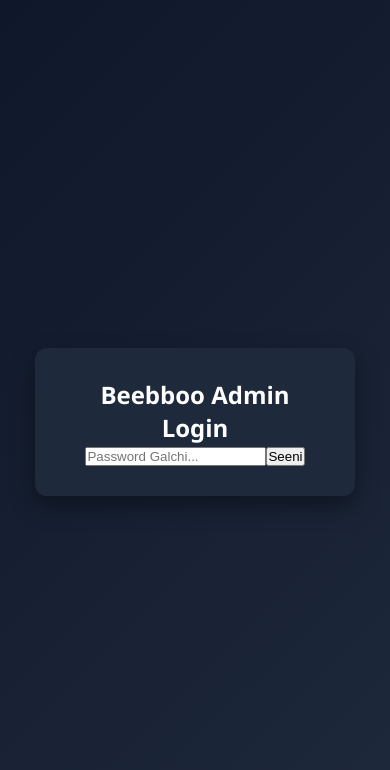
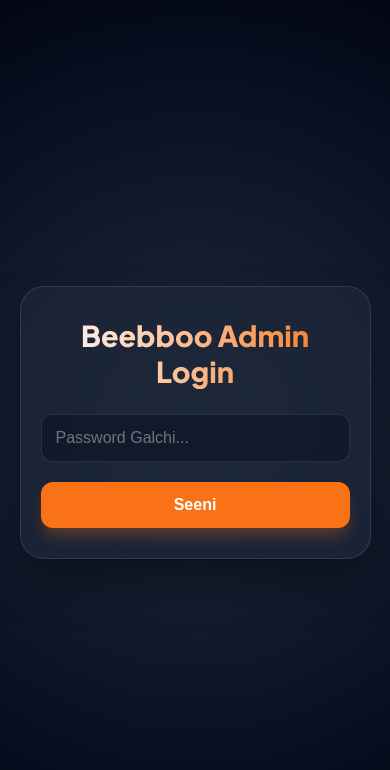
Before and after one commit to sebona9888/beebboo-burger, a React (Vite) app: page /admin in a window 390 px wide. Shown: the top 770 px of the page. Built offline with nearby package versions, Linux system fonts and the light colour scheme.

Commit message:
Moved navbar to left and fixed mobile text size

```diff
--- a/src/components/AdminDashboard/AdminDashboard.css
+++ b/src/components/AdminDashboard/AdminDashboard.css
@@ -1,195 +1,192 @@
-/* ===== GLOBAL ===== */
+/* ===== GLOBAL & LAYOUT ===== */
 body {
     margin: 0;
-    font-family: 'Segoe UI', Tahoma, Geneva, Verdana, sans-serif;
-    background: linear-gradient(135deg, #0f172a, #1e293b);
+    font-family: 'Plus Jakarta Sans', sans-serif;
+    /* Font ammayyaa */
+    background: #020617;
+    /* Halluu dukkana ammayyaa */
     color: #fff;
     min-height: 100vh;
 }
 
-/* ===== LOGIN ===== */
+/* ===== MODERN LOGIN DESIGN ===== */
 .login-overlay {
     height: 100vh;
     display: flex;
     justify-content: center;
     align-items: center;
+    background: radial-gradient(circle at center, #1e293b 0%, #020617 100%);
 }
 
 .login-card {
-    background: #1e293b;
-    padding: 30px;
-    border-radius: 12px;
-    width: 320px;
+    background: rgba(30, 41, 59, 0.7);
+    backdrop-filter: blur(15px);
+    /* Glassmorphism effect */
+    padding: 40px;
+    border-radius: 24px;
+    width: 380px;
     text-align: center;
-    box-shadow: 0 10px 25px rgba(0, 0, 0, 0.4);
+    border: 1px solid rgba(255, 255, 255, 0.1);
+    box-shadow: 0 25px 50px -12px rgba(0, 0, 0, 0.5);
 }
 
-/* ===== ADMIN CONTAINER ===== */
+.login-card h2 {
+    font-size: 1.8rem;
+    font-weight: 800;
+    margin-bottom: 25px;
+    background: linear-gradient(to right, #fff, #f97316);
+    -webkit-background-clip: text;
+    -webkit-text-fill-color: transparent;
+}
+
+.login-card input {
+    width: 100%;
+    padding: 14px;
+    margin-bottom: 20px;
+    border-radius: 12px;
+    border: 1px solid rgba(255, 255, 255, 0.1);
+    background: rgba(15, 23, 42, 0.8);
+    color: white;
+    outline: none;
+    font-size: 1rem;
+    box-sizing: border-box;
+}
+
+.login-card button {
+    width: 100%;
+    padding: 14px;
+    background: #f97316;
+    border: none;
+    border-radius: 12px;
+    color: white;
+    font-weight: bold;
+    font-size: 1rem;
+    cursor: pointer;
+    transition: 0.3s ease;
+    box-shadow: 0 10px 15px -3px rgba(249, 115, 22, 0.3);
+}
+
+.login-card button:hover {
+    background: #fb923c;
+    transform: translateY(-2px);
+}
+
+/* ===== ADMIN DASHBOARD CONTAINER ===== */
 .admin-container {
-    max-width: 1000px;
+    max-width: 1100px;
     margin: auto;
-    padding: 40px 20px;
+    padding: 100px 20px 40px;
+    /* Navbar jala akka hin galle */
     display: flex;
     flex-direction: column;
-    /* Iskiiriinii hunda irratti gadi hiriirsa */
-    gap: 30px;
+    gap: 40px;
 }
 
 .admin-title {
     text-align: center;
-    font-size: 32px;
-    font-weight: 800;
-    color: #fff;
-    margin-bottom: 10px;
+    font-size: 2.5rem;
+    font-weight: 900;
+    letter-spacing: -1px;
 }
 
-/* ===== FORM SECTION ===== */
-.add-burger-form {
-    background: #1e293b;
-    padding: 30px;
-    border-radius: 20px;
-    box-shadow: 0 10px 30px rgba(0, 0, 0, 0.3);
-    width: 100%;
-    box-sizing: border-box;
+/* ===== FORM & SECTIONS ===== */
+.add-burger-form,
+.burgers-section {
+    background: #0f172a;
+    padding: 35px;
+    border-radius: 24px;
+    border: 1px solid rgba(255, 255, 255, 0.05);
+    box-shadow: 0 20px 25px -5px rgba(0, 0, 0, 0.2);
 }
 
-.add-burger-form h3 {
-    text-align: center;
+.add-burger-form h3,
+.burgers-section h3 {
+    color: #f97316;
     margin-bottom: 25px;
-    color: #f97316;
     font-size: 1.5rem;
+    font-weight: 700;
 }
 
 .form-group {
     display: flex;
     flex-direction: column;
-    gap: 15px;
+    gap: 18px;
 }
 
 .form-group input,
 .form-group select,
 .form-group textarea {
-    padding: 14px;
-    border-radius: 10px;
-    border: 1px solid rgba(255, 255, 255, 0.1);
-    background: #0f172a;
+    padding: 15px;
+    border-radius: 12px;
+    background: #1e293b;
+    border: 1px solid rgba(255, 255, 255, 0.05);
     color: white;
+    font-size: 1rem;
     outline: none;
-    font-size: 1rem;
-    transition: 0.3s;
 }
 
-.form-group input:focus {
-    border-color: #f97316;
-}
-
-/* ===== BUTTONS ===== */
-.btn-add {
-    background: linear-gradient(45deg, #f97316, #fb923c);
-    border: none;
-    padding: 15px;
-    border-radius: 10px;
-    font-weight: bold;
-    color: white;
-    cursor: pointer;
-    font-size: 1.1rem;
-    transition: 0.3s;
-    margin-top: 10px;
-}
-
-.btn-add:hover {
-    transform: translateY(-3px);
-    box-shadow: 0 5px 15px rgba(249, 115, 22, 0.4);
-}
-
-/* ===== BURGER LIST SECTION ===== */
-.burgers-section {
-    background: #1e293b;
-    padding: 30px;
-    border-radius: 20px;
-    width: 100%;
-    box-sizing: border-box;
-}
-
+/* ===== BURGER LIST GRID ===== */
 .burger-list {
     display: grid;
-    grid-template-columns: repeat(auto-fill, minmax(280px, 1fr));
-    /* Gara kardiitti jijjiira */
+    grid-template-columns: repeat(auto-fill, minmax(300px, 1fr));
     gap: 20px;
-    margin-top: 20px;
 }
 
 .burger-item {
-    background: #0f172a;
+    background: #1e293b;
     padding: 20px;
-    border-radius: 15px;
+    border-radius: 18px;
     display: flex;
     justify-content: space-between;
     align-items: center;
-    border: 1px solid rgba(255, 255, 255, 0.05);
     transition: 0.3s;
+    border: 1px solid rgba(255, 255, 255, 0.03);
 }
 
 .burger-item:hover {
     transform: translateY(-5px);
-    border-color: rgba(249, 115, 22, 0.3);
+    border-color: #f97316;
 }
 
-.burger-info {
-    display: flex;
-    flex-direction: column;
-    gap: 5px;
-}
-
-.burger-info strong {
-    font-size: 1.1rem;
-}
-
-.category-tag {
-    font-size: 12px;
-    color: #f97316;
-    font-weight: bold;
+/* ===== DELETE & ADD BUTTONS ===== */
+.btn-add {
+    background: #f97316;
+    padding: 16px;
+    border-radius: 12px;
+    font-weight: 800;
+    color: white;
+    border: none;
+    cursor: pointer;
     text-transform: uppercase;
 }
 
 .btn-delete {
-    background: #ef4444;
-    border: none;
+    background: rgba(239, 68, 68, 0.1);
+    color: #ef4444;
+    border: 1px solid rgba(239, 68, 68, 0.2);
     padding: 10px 18px;
-    border-radius: 8px;
-    color: white;
+    border-radius: 10px;
     font-weight: bold;
     cursor: pointer;
-    transition: 0.3s;
 }
 
 .btn-delete:hover {
-    background: #dc2626;
-    transform: scale(1.05);
+    background: #ef4444;
+    color: white;
 }
 
-/* --- MOBILE RESPONSIVE FIX (image_3d8d9a.png) --- */
+/* ===== MOBILE OPTIMIZATION ===== */
 @media (max-width: 768px) {
-    .admin-container {
-        padding: 80px 15px 30px;
-        /* Navbar jala akka hin galle */
+    .login-card {
+        width: 90%;
+        padding: 30px 20px;
     }
 
-    .admin-title {
-        font-size: 24px;
+    .admin-container {
+        padding-top: 80px;
     }
 
     .burger-list {
         grid-template-columns: 1fr;
-        /* Silkii irratti tokko tokkoon gadi hiriira */
-    }
-
-    .burger-item {
-        padding: 18px;
-    }
-
-    .add-burger-form,
-    .burgers-section {
-        padding: 20px;
     }
 }
```
